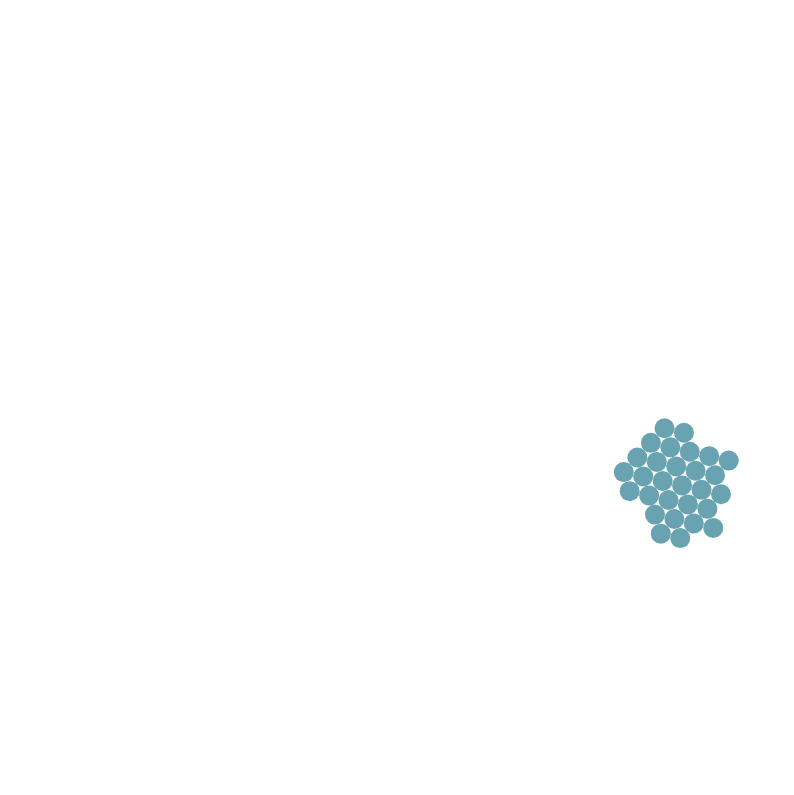
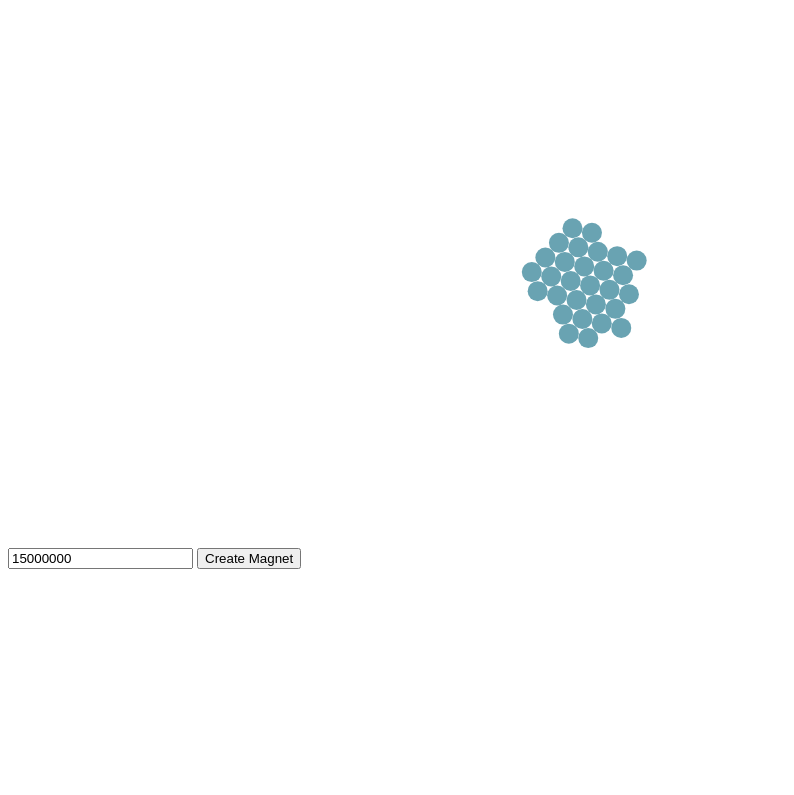
Before and after one commit to rachedwaly/Movies-DB-InfoVis, a plain HTML site: page index.html in a window 1280 px wide. Shown: the part 5-800 px from the top of the page, without its empty margins (0-794 px from the left). Drawn offline with Linux system fonts and the light colour scheme.

Commit message:
budget magnet works on 30rows

```diff
--- a/index.html
+++ b/index.html
@@ -7,6 +7,7 @@
 
     <body>
         <input id="budget" value="15000000" type="number">
+        <button id="create" onclick="createM()">Create Magnet</button>
         <!-- <canvas id="game" height="960" width="960"></canvas> -->
         <!-- <script type="text/javascript" src="js/magnets.js"></script> -->
         <script type="text/javascript" src="js/opdata.js"></script>
--- a/js/opdata.js
+++ b/js/opdata.js
@@ -1,27 +1,35 @@
 let dataset = [];
 let budgetQuery = [];
 
+//d3 v5+ .get() doesn't work
 d3.csv("/data/testData.csv")
 .then(function(data) {
-    // data is now whole data set
-    // draw chart in here!
     console.log(data);
-    dataset = data;
-    opData();
-    drawChart();
+    init(data);
 })
 .catch(function(error){
    // handle error
 })
 
-//add new col
+function init(data) {
+    dataset = data;
+    // use default input value do the query
+    opData();
+    drawChart();
+}
+
+function createM(){
+    opData();
+    drawChart();
+}
+
+//filter budget & update query array -> budgetQuery
 function opData(){
     let budgetQuerystd = document.getElementById("budget").value;
-    console.log("input value: ", budgetQuerystd);
-    console.log("input type: ", typeof budgetQuerystd);
 
+    budgetQuery = [];
     for(let i = 0; i < dataset.length; i ++){
-        if(parseInt(dataset[i].budget) > parseInt(budgetQuery)){
+        if(parseInt(dataset[i].budget) > parseInt(budgetQuerystd)){
             budgetQuery.push(1);
         }else{
             budgetQuery.push(0);
@@ -32,14 +40,14 @@ function opData(){
 
 //draw chart
 function drawChart(){
-    const width = 960;
-    const height = 960;
+    const width = 560;
+    const height = 560;
 
     // let n = 4
     // color = d3.scaleOrdinal(d3.range(n), ["transparent"].concat(d3.schemeTableau10))
     // console.log("color: ", color(0))
-    let color = ["#69a3b2", "#783920", "blue"]
-    console.log("color: ", color[0])
+    let color = ["#69a3b2", "#783920"]
+
 
     const k = width / 30;
     const x = d3.randomUniform(k, k * 4);
@@ -50,7 +58,7 @@ function drawChart(){
         let tmp = {};
         tmp.x = d3.randomUniform(k, k * 4);
         tmp.y = d3.randomUniform(k, k * 4);
-        tmp.c = 0;
+        tmp.c = 0; // 0 : nodes, 1 : magnet
         tmp.q = budgetQuery[i];
         data.push(tmp);
     }
@@ -88,27 +96,28 @@ function drawChart(){
     }
 
 
-
     d3.select("svg")
         .on("click", clicked)
-
-
 
     function clicked(event) {
         console.log("clicked")
         const [x, y] = d3.pointer(event);
 
         simulation.stop();
+        // TODO:// fix: using the first row of data -> add an extra line to the db?
+        // TODO:// add more than one magnet
         data.shift();
         data.unshift({x:x, y:y, c:1, q:-1});
+        var xCenter = [x, width - x];
+        var yCenter = [y, height - y];
+
+
         console.log(data);
         // simulation.restart();
 
+        // TODO:// fix offset from the click
         data[0].fx = x;
         data[0].fy = y;
-
-        var xCenter = [x, width - x];
-        var yCenter = [y, height - y];
 
         simulation = d3.forceSimulation(data)
         .alphaTarget(0.3) // stay hot
```
Also changed, not shown: 2 other files.
